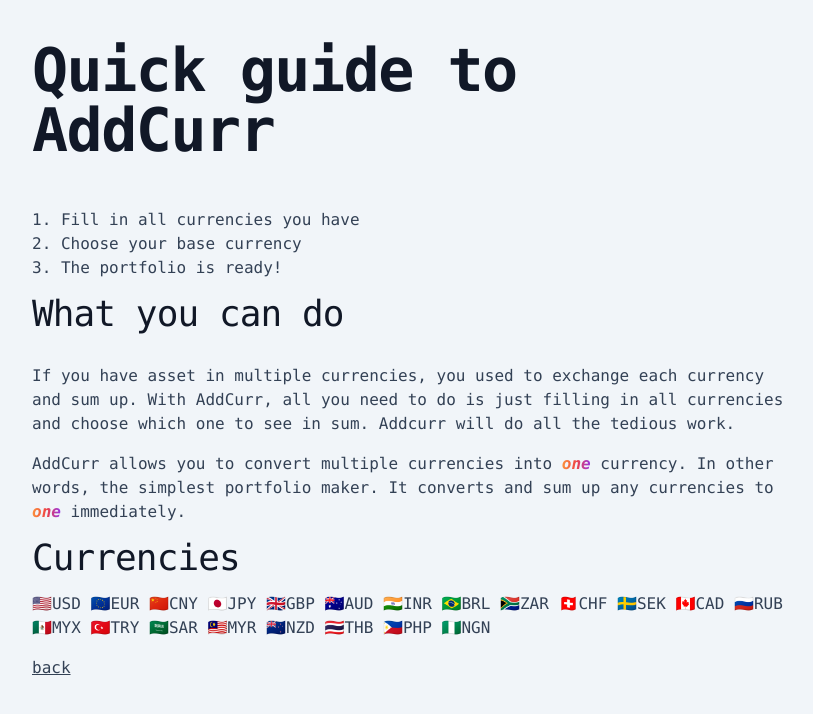
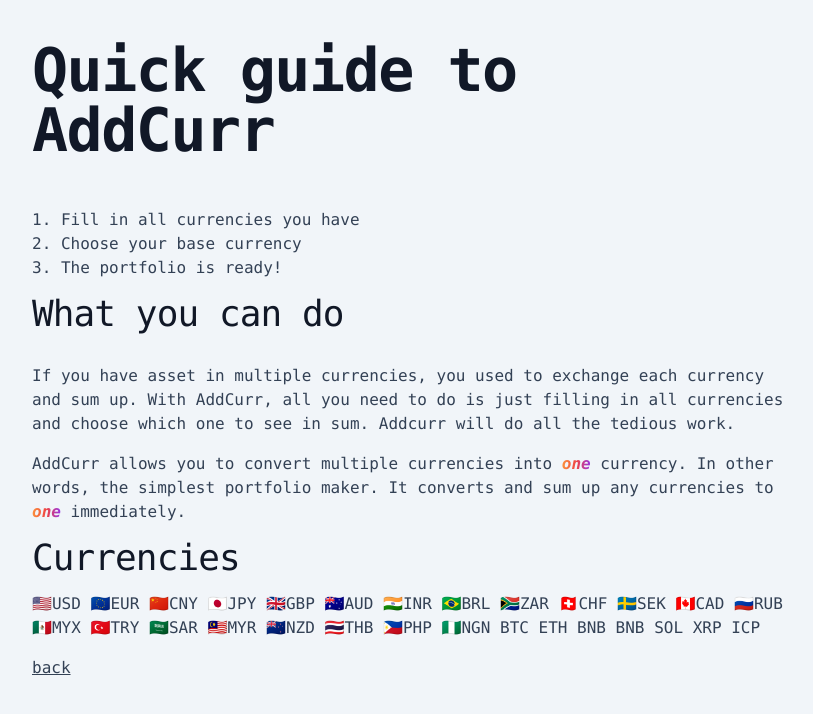
Before and after one commit to tagoso/addcurr, a Next.js app: page /how-to in a window 1280 px wide. Shown: the top 714 px of the page, without its empty margins (232-1045 px from the left). Built offline with nearby package versions, Linux system fonts and the light colour scheme.

Commit message:
added crypto

```diff
--- a/app/how-to/page.tsx
+++ b/app/how-to/page.tsx
@@ -41,7 +41,7 @@
         </h2>
         <p>
           🇺🇸USD 🇪🇺EUR 🇨🇳CNY 🇯🇵JPY 🇬🇧GBP 🇦🇺AUD 🇮🇳INR 🇧🇷BRL 🇿🇦ZAR 🇨🇭CHF 🇸🇪SEK 🇨🇦CAD 🇷🇺RUB 🇲🇽MYX 🇹🇷TRY 🇸🇦SAR 🇲🇾MYR 🇳🇿NZD
-          🇹🇭THB 🇵🇭PHP 🇳🇬NGN
+          🇹🇭THB 🇵🇭PHP 🇳🇬NGN BTC ETH BNB BNB SOL XRP ICP
         </p>
         <Link className="underline" href="/">
           back
```
